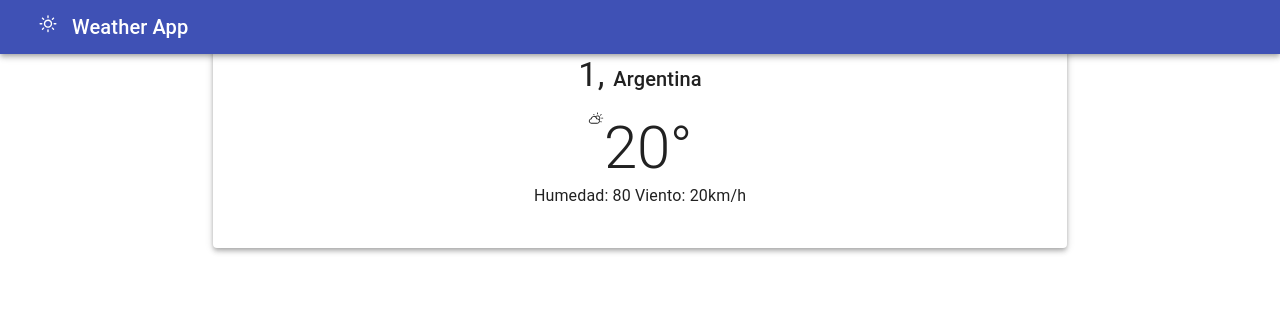
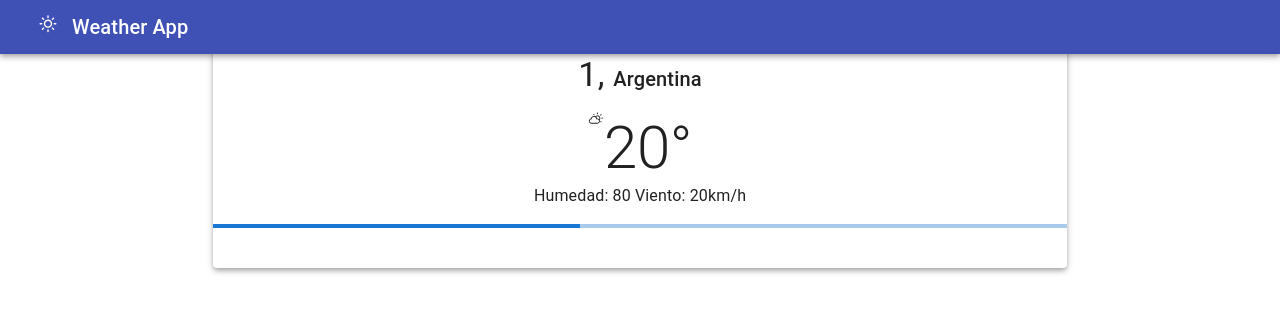
Before and after one commit to rodrigo1990/weather-app, a React (Create React App) app: page /city/1/1 in a window 1280 px wide. Shown: the top 312 px of the page. Built offline with nearby package versions, Linux system fonts and the light colour scheme; no server answers.

Commit message:
307. Hook useDebugValue

```diff
--- a/src/pages/CityPage.jsx
+++ b/src/pages/CityPage.jsx
@@ -1,5 +1,6 @@
 import React from 'react'
 import Grid from '@material-ui/core/Grid'
+import { LinearProgress } from '@mui/material'
 import AppFrame from './../components/AppFrame'
 import CityInfo from './../components/CityInfo'
 import useCityPage from '../hooks/useCityPage'
@@ -44,7 +45,11 @@ const CityPage = () => {
                             <WeatherDetails humidity={humidity} wind={wind} />
 
                     </Grid>
-
+                    <Grid item>
+                        {
+                            !chartData && !forecastItemList && <LinearProgress />
+                        }
+                    </Grid>
                     <Grid item>
                         {
                             chartData && <ForecastChart data={chartData}/>
```
